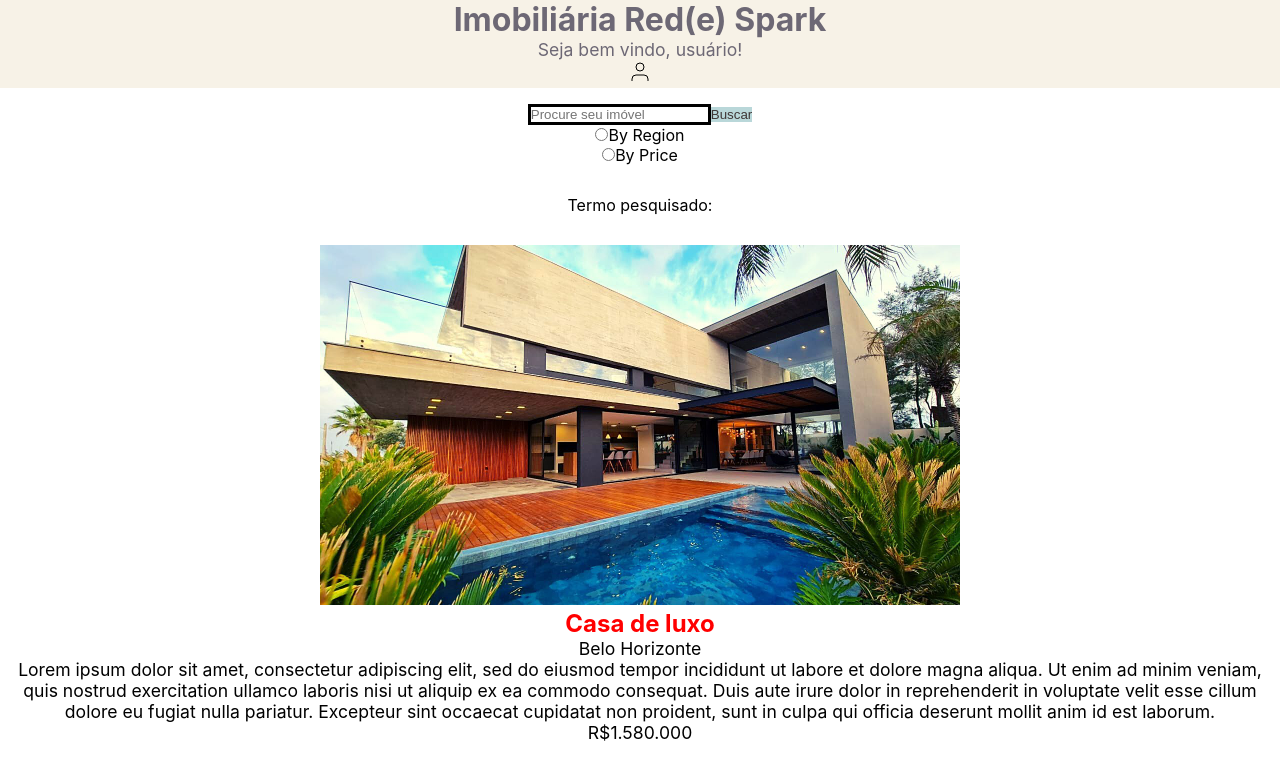
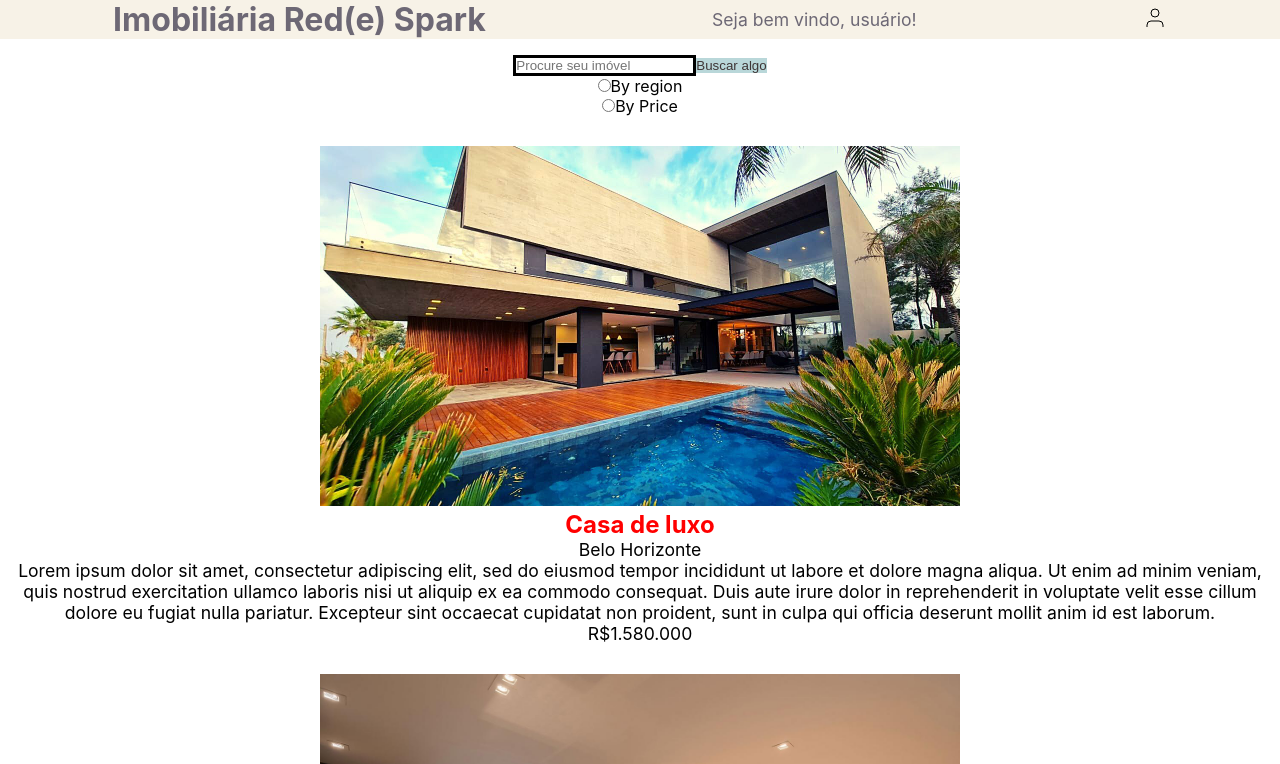
Before and after one commit to bryansantosdeve/redspark-react, a React (Create React App) app: page / in a window 1280 px wide. Shown: the top 764 px of the page. Built offline with nearby package versions, Linux system fonts and the light colour scheme.

Commit message:
refactor: Extract data do external file, implemented new functions and hooks and minor corrections throughout code

```diff
--- /dev/null
+++ b/src/Components/inputs/CustomInputRadio/index.jsx
@@ -0,0 +1,16 @@
+function CustomInputRadio({ name, id, label, onChange }) {
+  return (
+    <div>
+      <input
+        type='radio'
+        name={name}
+        id={id}
+        value={label}
+        onChange={onChange}
+      />
+      <label htmlFor={id}>{label}</label>
+    </div>
+  );
+}
+
+export default CustomInputRadio;
--- a/src/Components/surfaces/CustomHeader/styles.js
+++ b/src/Components/surfaces/CustomHeader/styles.js
@@ -7,6 +7,9 @@ export const Title = styled.h1`
 export const Header = styled.header`
   background-color: #f7f2e7;
   font-size: 1rem;
+  display: flex;
+  justify-content: space-around;
+  align-items: center;
 `;
 
 export const DescriptionText = styled.p`
--- /dev/null
+++ b/src/data.json
@@ -0,0 +1,30 @@
+[
+  {
+    "titulo": "Casa de luxo",
+    "localizacao": "Belo Horizonte",
+    "descricao": "Lorem ipsum dolor sit amet, consectetur adipiscing elit, sed do eiusmod tempor incididunt ut labore et dolore magna aliqua. Ut enim ad minim veniam, quis nostrud exercitation ullamco laboris nisi ut aliquip ex ea commodo consequat. Duis aute irure dolor in reprehenderit in voluptate velit esse cillum dolore eu fugiat nulla pariatur. Excepteur sint occaecat cupidatat non proident, sunt in culpa qui officia deserunt mollit anim id est laborum.",
+    "preco": "1.580.000",
+    "imagem": "./assets/images/default-house.jpg"
+  },
+  {
+    "titulo": "Apartamento de alto padrão",
+    "localizacao": "São Paulo",
+    "descricao": "Lorem ipsum dolor sit amet, consectetur adipiscing elit, sed do eiusmod tempor incididunt ut labore et dolore magna aliqua. Ut enim ad minim veniam, quis nostrud exercitation ullamco laboris nisi ut aliquip ex ea commodo consequat. Duis aute irure dolor in reprehenderit in voluptate velit esse cillum dolore eu fugiat nulla pariatur. Excepteur sint occaecat cupidatat non proident, sunt in culpa qui officia deserunt mollit anim id est laborum.",
+    "preco": "3.700.000",
+    "imagem": "./assets/images/default-apt.jpg"
+  },
+  {
+    "titulo": "Mansão localizada",
+    "localizacao": "Rio de Janeiro",
+    "descricao": "Lorem ipsum dolor sit amet, consectetur adipiscing elit, sed do eiusmod tempor incididunt ut labore et dolore magna aliqua. Ut enim ad minim veniam, quis nostrud exercitation ullamco laboris nisi ut aliquip ex ea commodo consequat. Duis aute irure dolor in reprehenderit in voluptate velit esse cillum dolore eu fugiat nulla pariatur. Excepteur sint occaecat cupidatat non proident, sunt in culpa qui officia deserunt mollit anim id est laborum.",
+    "preco": "8.300.000",
+    "imagem": "./assets/images/default-mansion.jpg"
+  },
+  {
+    "titulo": "Sobrado no centro",
+    "localizacao": "Vitória",
+    "descricao": "Lorem ipsum dolor sit amet, consectetur adipiscing elit, sed do eiusmod tempor incididunt ut labore et dolore magna aliqua. Ut enim ad minim veniam, quis nostrud exercitation ullamco laboris nisi ut aliquip ex ea commodo consequat. Duis aute irure dolor in reprehenderit in voluptate velit esse cillum dolore eu fugiat nulla pariatur. Excepteur sint occaecat cupidatat non proident, sunt in culpa qui officia deserunt mollit anim id est laborum.",
+    "preco": "8.300.000",
+    "imagem": "./assets/images/default-mini-house.jpg"
+  }
+]
--- a/src/views/MainMenu/MainMenuPage.jsx
+++ b/src/views/MainMenu/MainMenuPage.jsx
@@ -1,54 +1,27 @@
-import { useState } from 'react';
+import { useEffect, useState } from 'react';
 import CustomCard from '../MainMenu/fragments/CustomCard';
 import { ButtonInput, TextInput } from './styles';
-import CustomInputRadio from './fragments/CustomInputRadio';
+import CustomInputRadioWrapper from './fragments/CustomInputRadioWrapper';
+import data from '../../data.json';
 
 function MainMenuPage() {
-  const imovel1 = {
-    titulo: 'Casa de luxo',
-    localizacao: 'Belo Horizonte',
-    descricao:
-      'Lorem ipsum dolor sit amet, consectetur adipiscing elit, sed do eiusmod tempor incididunt ut labore et dolore magna aliqua. Ut enim ad minim veniam, quis nostrud exercitation ullamco laboris nisi ut aliquip ex ea commodo consequat. Duis aute irure dolor in reprehenderit in voluptate velit esse cillum dolore eu fugiat nulla pariatur. Excepteur sint occaecat cupidatat non proident, sunt in culpa qui officia deserunt mollit anim id est laborum.',
-    preco: '1.580.000',
-    imagem: './assets/images/default-house.jpg',
-  };
+  const [imoveis, setImoveis] = useState(data);
 
-  const imovel2 = {
-    titulo: 'Apartamento de alto padrão',
-    localizacao: 'São Paulo',
-    descricao:
-      'Lorem ipsum dolor sit amet, consectetur adipiscing elit, sed do eiusmod tempor incididunt ut labore et dolore magna aliqua. Ut enim ad minim veniam, quis nostrud exercitation ullamco laboris nisi ut aliquip ex ea commodo consequat. Duis aute irure dolor in reprehenderit in voluptate velit esse cillum dolore eu fugiat nulla pariatur. Excepteur sint occaecat cupidatat non proident, sunt in culpa qui officia deserunt mollit anim id est laborum.',
-    preco: '3.700.000',
-    imagem: './assets/images/default-apt.jpg',
-  };
+  const [searched, setSearched] = useState('');
+  const [searchedValue, setSearchedValue] = useState('');
 
-  const imovel3 = {
-    titulo: 'Mansão localizada',
-    localizacao: 'Rio de Janeiro',
-    descricao:
-      'Lorem ipsum dolor sit amet, consectetur adipiscing elit, sed do eiusmod tempor incididunt ut labore et dolore magna aliqua. Ut enim ad minim veniam, quis nostrud exercitation ullamco laboris nisi ut aliquip ex ea commodo consequat. Duis aute irure dolor in reprehenderit in voluptate velit esse cillum dolore eu fugiat nulla pariatur. Excepteur sint occaecat cupidatat non proident, sunt in culpa qui officia deserunt mollit anim id est laborum.',
-    preco: '8.300.000',
-    imagem: './assets/images/default-mansion.jpg',
-  };
+  /// == x ===
+  useEffect(() => {
+    if (!searchedValue) setImoveis(data);
 
-  const imovel4 = {
-    titulo: 'Sobrado no centro',
-    localizacao: 'Vitória',
-    descricao:
-      'Lorem ipsum dolor sit amet, consectetur adipiscing elit, sed do eiusmod tempor incididunt ut labore et dolore magna aliqua. Ut enim ad minim veniam, quis nostrud exercitation ullamco laboris nisi ut aliquip ex ea commodo consequat. Duis aute irure dolor in reprehenderit in voluptate velit esse cillum dolore eu fugiat nulla pariatur. Excepteur sint occaecat cupidatat non proident, sunt in culpa qui officia deserunt mollit anim id est laborum.',
-    preco: '8.300.000',
-    imagem: './assets/images/default-mini-house.jpg',
-  };
+    const filteredValues = data.filter((imovel) =>
+      imovel.localizacao.includes(searchedValue)
+    );
+    console.log(filteredValues);
+    setImoveis(filteredValues);
+  }, [searchedValue]);
 
-  const imoveis = [imovel1, imovel2, imovel3, imovel4];
-
-  const [searchedValue, setSearchedValue] = useState(null);
-
-  function handleFilter() {
-    const input = document.getElementById('search-input').value;
-    setSearchedValue(input);
-  }
-
+  /// FRAGMENT X DIV
   return (
     <div>
       <section>
@@ -57,25 +30,25 @@ function MainMenuPage() {
             type='text'
             id='search-input'
             placeholder='Procure seu imóvel'
+            value={searched}
+            onChange={(element) => setSearched(element.target.value)}
           />
 
-          <ButtonInput
-            type='submit'
-            value='Buscar'
-            onClick={handleFilter}
-          ></ButtonInput>
+          <ButtonInput type='button' onClick={() => setSearchedValue(searched)}>
+            Buscar algo
+          </ButtonInput>
         </fieldset>
 
         {/* REMEMBER: Cada input é agrupado por nome, ou seja, no caso dos inputs do tipo 'Radio', para que um seja escolhido e outro não, é necessário que o nome seja o mesmo. Isso acontece por conta do HTML agrupa-los como opções de um mesmo grupo baseado no parâmetro do nome.  */}
         <fieldset>
-          <CustomInputRadio />
+          <CustomInputRadioWrapper />
         </fieldset>
       </section>
-
-      <section>
-        <p>Termo pesquisado: {searchedValue}</p>
-      </section>
-
+      {searchedValue && (
+        <section>
+          <p>Termo pesquisado: {searchedValue}</p>
+        </section>
+      )}
       <main>
         {imoveis.map((imovel, index) => (
           <CustomCard
--- a/src/views/MainMenu/fragments/CustomDescription/styles.js
+++ b/src/views/MainMenu/fragments/CustomDescription/styles.js
@@ -7,4 +7,5 @@ export const Title = styled.h2`
 /// TODO: Criar a lógica para aceitar mais de uma cor, mas ter uma padrão.
 export const DescriptionText = styled.p`
   font-size: 1.1rem;
+  color: ${(props) => props.color || 'black'};
 `;
--- a/src/views/MainMenu/fragments/CustomInputRadio/index.jsx
+++ /dev/null
@@ -1,47 +0,0 @@
-import { useEffect, useState } from 'react';
-
-function CustomInputRadio() {
-  const [opcaoSelecionada, setOpcaoSelecionada] = useState(null);
-
-  // O 'useEffect' só é executado quando uma referência muda, não necessariamente sendo um state.
-  useEffect(() => {
-    if (opcaoSelecionada != null) {
-      console.log(
-        'Executando useEffect do componente, opção selecionada: ' +
-          opcaoSelecionada
-      );
-    }
-  }, [opcaoSelecionada]);
-
-  function handleClick(event) {
-    setOpcaoSelecionada(event.target.value);
-  }
-
-  return (
-    <div>
-      <div>
-        <input
-          type='radio'
-          name='filter'
-          id='option-radio-by-region'
-          value='By region'
-          onChange={handleClick}
-        />
-        <label htmlFor='option-radio-by-region'>By Region</label>
-      </div>
-
-      <div>
-        <input
-          type='radio'
-          name='filter'
-          id='option-radio-by-price'
-          value='By price'
-          onChange={handleClick}
-        />
-        <label htmlFor='option-radio-by-price'>By Price</label>
-      </div>
-    </div>
-  );
-}
-
-export default CustomInputRadio;
--- /dev/null
+++ b/src/views/MainMenu/fragments/CustomInputRadioWrapper/index.jsx
@@ -0,0 +1,42 @@
+import { useEffect, useState } from 'react';
+import CustomInputRadio from '../../../../Components/inputs/CustomInputRadio';
+
+function CustomInputRadioWrapper({ name, id, label }) {
+  const customInputRadioName = 'filter';
+
+  const [opcaoSelecionada, setOpcaoSelecionada] = useState(null);
+
+  // O 'useEffect' só é executado quando uma referência muda, não necessariamente sendo um state.
+  useEffect(() => {
+    if (opcaoSelecionada) {
+      console.log(
+        'Executando useEffect do componente, opção selecionada: ' +
+          opcaoSelecionada
+      );
+    }
+  }, [opcaoSelecionada]);
+
+  function handleClick(event) {
+    setOpcaoSelecionada(event.target.value);
+  }
+
+  return (
+    <div>
+      <CustomInputRadio
+        name={customInputRadioName}
+        id='option-radio-by-region'
+        label='By region'
+        onChange={handleClick}
+      />
+
+      <CustomInputRadio
+        name={customInputRadioName}
+        id='option-radio-by-price'
+        label='By Price'
+        onChange={handleClick}
+      />
+    </div>
+  );
+}
+
+export default CustomInputRadioWrapper;
--- a/src/views/MainMenu/styles.js
+++ b/src/views/MainMenu/styles.js
@@ -1,6 +1,6 @@
 import styled from 'styled-components';
 
-export const ButtonInput = styled.input`
+export const ButtonInput = styled.button`
   background-color: #b9d7d9;
   color: #3e3636;
 `;
```
